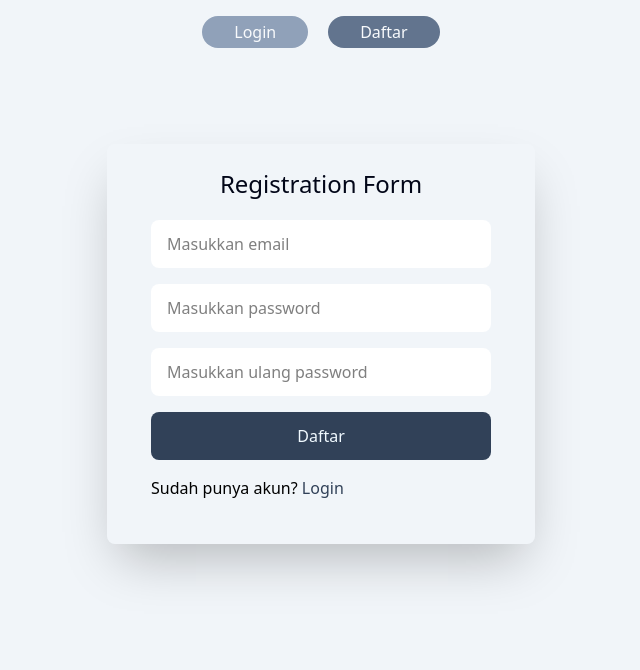
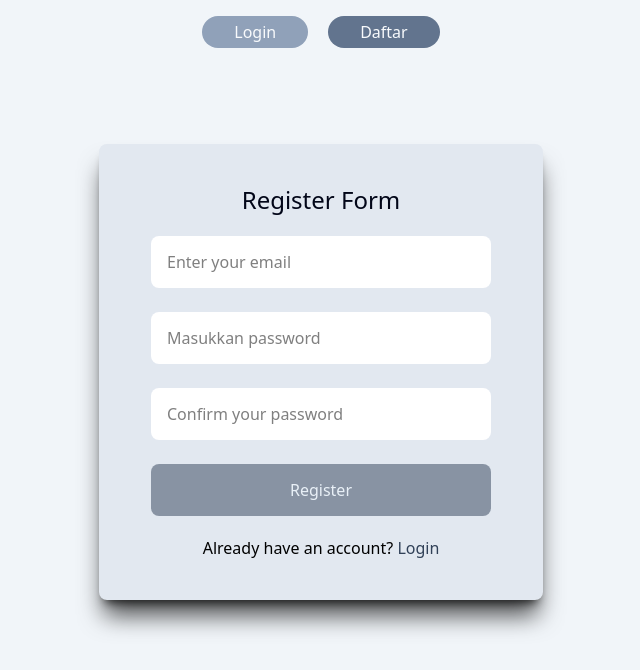
Before and after one commit to Ikwancfx7/miniproject2_react, a React (Vite) app: page /daftar in a window 1280 px wide. Shown: the top 670 px of the page, without its empty margins (319-959 px from the left). Built offline with nearby package versions, Linux system fonts and the light colour scheme.

Commit message:
menambahkan animasi loading di button

```diff
--- a/components/LoginForm.jsx
+++ b/components/LoginForm.jsx
@@ -45,7 +45,6 @@ function LoginForm () {
                     console.error("Error detail:", error);
                     setMessage(error.response.data.error || "Login failed");
                 }, 2000);
-                setMessage('');
             } else {
                 setTimeout(() => {
                     setLoading(false);
@@ -62,41 +61,62 @@ function LoginForm () {
     return (
         <>
             <div className='flex justify-center'>
-                <div className='flex flex-col justify-center items-center rounded-lg shadow-xl/70 mt-20'>
+                <div className='flex flex-col bg-slate-200 justify-center px-8 py-10 items-center rounded-lg shadow-xl/70 mt-10 md:mt-20'>
+                    <div className='flex flex-col items-center'>
                         <img
                             src={IconPerson}
                             className='h-14 md:h-18 aspect-square'/>
                         <p className='text-xl md:text-2xl text-slate-950'>Login Member</p>
-                    <form onSubmit={handleLogin} action="" className='flex flex-col gap-3 md:gap-4 p-5 text-sm lg:text-lg'>
-                        <div className='flex flex-row h-10 md:h-12'>
+                    </div>
+                    <form onSubmit={handleLogin} action="" className='flex flex-col gap-7 lg:gap-6 px-5 text-sm lg:text-lg mt-5'>
+                        <div className='flex flex-row h-12 md:h-13'>
                             <input
                                 type="text"
                                 placeholder="email"
                                 value={email}
                                 onChange={(e) => setEmail(e.target.value)}
-                                className='rounded-lg px-4 bg-white w-85'/>
+                                className='rounded-lg px-4 bg-white w-full'/>
                         </div>
-                        <div className='flex flex-row h-10 md:h-12'>
+                        <div className='flex flex-row h-12 md:h-13'>
                             <input
                                 type="password"
                                 placeholder="password"
                                 value={password}
                                 onChange={(e) => setPassword(e.target.value)}
-                                className='rounded-lg px-4 bg-white w-85'/>
+                                className='rounded-lg px-4 bg-white w-full'/>
                         </div>
 
-                        <div className='flex flex-row h-10 md:h-12'>
+                        <div className='flex flex-row h-12 md:h-13'>
                             <button
                                 type="submit"
-                                disabled={loading}
-                                aria-disabled={!valid}
-                                className={`rounded-lg bg-slate-700 w-85 text-sky-50 ${valid ? 'hover:bg-slate-800 hover:cursor-pointer':'pointer-events-none opacity-50'}`}
+                                disabled={loading || !valid}
+                                className={`rounded-lg bg-slate-700 w-75 md:w-85 text-sky-50 ${valid ? 'hover:bg-slate-800 hover:cursor-pointer':'pointer-events-none opacity-50'}`}
                             >
                                 {loading ? (
                                     <div className='flex flex-row justify-center items-center'>
                                         <div>
                                             <svg className="mr-3 size-5 animate-spin" viewBox="0 0 24 24">
-                                                <circle className="opacity-25" cx="12" cy="12" r="10" stroke="currentColor" strokeWidth="4"></circle>
+                                                <circle
+                                                    className="opacity-25"
+                                                    fill="none"
+                                                    cx="12"
+                                                    cy="12"
+                                                    r="10"
+                                                    stroke="currentColor"
+                                                    strokeWidth="4"
+                                                    strokeLinecap="round"
+                                                >
+                                                </circle>
+                                                <circle
+                                                    className="opacity-80"
+                                                    fill="none" cx="12" cy="12" r="10"
+                                                    stroke="currentColor"
+                                                    strokeWidth="4"
+                                                    strokeLinecap="round"
+                                                    strokeDasharray="60"
+                                                    strokeDashoffset="30"
+                                                >
+                                                </circle>
                                             </svg>
                                         </div>
                                         <div>Login</div>
@@ -106,15 +126,19 @@ function LoginForm () {
                                 )}
                             </button>
                         </div>
-                        {message && (<p className={`text-center text-lg mt-2 ${message === 'Login success' ? 'text-green-600' : 'text-red-600'}`}>{message}</p>)}
-                        <div>
-                            <p>
+                    </form>
+                    {message && (
+                        <div className='mt-5'>
+                            <p className={`text-center lg:text-lg ${message === 'Login success' ? 'text-green-600' : 'text-red-600'}`}>{message}</p>
+                        </div>
+                    )}
+                    <div className='flex justify-start mt-5'>
+                        <p className='text-sm lg:text-lg'>
                             Belum punya akun? <span><Link
                                 to={'/daftar'}
                                 className={`text-slate-700 hover:text-slate-900`} href="#">Daftar</Link></span>
                         </p>
                     </div>
-                    </form>
                 </div>
             </div>
         </>
--- a/components/RegisterForm.jsx
+++ b/components/RegisterForm.jsx
@@ -1,5 +1,5 @@
 import { Link, useNavigate } from "react-router-dom";
-import { useState } from "react";
+import { useEffect, useState } from "react";
 import axios from "axios";
 
 function RegisterForm () {
@@ -7,20 +7,31 @@ function RegisterForm () {
     const [password, setPassword] = useState('');
     const [rePassword, setRePassword] = useState('');
     const [message, setMessage] = useState('');
+    const [loading, setLoading] = useState(false);
+    const [valid,setValid] = useState(false);
     const Navigate = useNavigate();
+
+    const buttonValid = () => {
+        const isValid = email.trim() !== '' && password.trim() !== '' && rePassword.trim() !== '';
+        setValid(isValid);
+    }
 
     const handleSubmit = async (e) => {
         e.preventDefault();
 
+        setLoading(true);
+
         if (password !== rePassword) {
-            setMessage('Password does not match');
+            setTimeout(() => {
+                setLoading(false);
+                setMessage('Password does not match');
+            }, 2000)
             return;
         }
 
         try{
             console.log("Email:", email);
             console.log("Password:", password);
-
             const response = await axios.post('https://reqres.in/api/register', {
                 email: email,
                 password: password
@@ -34,69 +45,116 @@ function RegisterForm () {
             setEmail('');
             setPassword('');
             setRePassword('');
+            setMessage('Success');
             if(response.status === 200){
-                setMessage('Success');
                 setTimeout(() => {
+                    setLoading(false);
                     Navigate('/login');
-                }, 1000);
+                }, 2000);
             }
         } catch (error) {
             if(error.response){
-                console.error("Error detail:", error);
-                setMessage(error.response.data.error || "Registration failed");
+                setTimeout(() => {
+                    setLoading(false);
+                    console.error("Error detail:", error);
+                    setMessage(error.response.data.error || "Registration failed");
+                }, 2000)
             } else {
-                setMessage('Terjadi kesalahan jaringan');
+                setTimeout(() => {
+                    setLoading(false);
+                    setMessage('Something went wrong');
+                }, 2000)
             }
         }
     }
 
+    useEffect(() => {
+        buttonValid();
+    }, [email, password, rePassword]);
+
     return (
         <>
             <div className="flex justify-center">
-                <div className='flex flex-col justify-center items-center p-6 rounded-lg shadow-2xl mt-20'>
-                    <p className='text-2xl text-slate-950'>Registration Form</p>
-                    <form onSubmit={handleSubmit} action="" className='flex flex-col gap-3 md:gap-4 p-5'>
-                        <div className='flex flex-row h-10 md:h-12'>
+                <div className='flex flex-col justify-center items-center px-8 py-10 bg-slate-200 rounded-lg shadow-xl/70 mt-10 md:mt-20'>
+                    <p className='text-2xl text-slate-950'>Register Form</p>
+                    <form onSubmit={handleSubmit} action="" className='flex flex-col gap-7 lg:gap-6 md:gap-4 px-5 mt-5'>
+                        <div className='flex flex-row h-12 md:h-13'>
                             <input
                                 type="text"
-                                placeholder="Masukkan email"
+                                placeholder="Enter your email"
                                 value={email}
                                 onChange={(e) => setEmail(e.target.value)}
-                                className='rounded-lg px-4 bg-white w-85'/>
+                                className='rounded-lg px-4 bg-white w-full'/>
                         </div>
-                        <div className='flex flex-row h-10 md:h-12'>
+                        <div className='flex flex-row h-12 md:h-13'>
                             <input
                                 type="password"
                                 placeholder="Masukkan password"
                                 value={password}
                                 onChange={(e) => setPassword(e.target.value)}
-                                className='rounded-lg px-4 bg-white w-85'/>
+                                className='rounded-lg px-4 bg-white w-full'/>
                         </div>
-                        <div className='flex flex-row h-10 md:h-12'>
+                        <div className='flex flex-row h-12 md:h-13'>
                             <input
                                 type="password"
-                                placeholder="Masukkan ulang password"
+                                placeholder="Confirm your password"
                                 value={rePassword}
                                 onChange={(e) => setRePassword(e.target.value)}
-                                className='rounded-lg px-4 bg-white w-85'/>
+                                className='rounded-lg px-4 bg-white w-full'/>
                         </div>
-                        <div className='flex flex-row h-10 md:h-12'>
+                        <div className='flex flex-row h-12 md:h-13'>
                             <button
                                 type="submit"
-                                placeholder="password"
-                                className='rounded-lg bg-slate-700 w-85 hover:bg-slate-800 hover:cursor-pointer text-sky-50'
-                            >Daftar</button>
+                                disabled={loading || !valid}
+                                className={`rounded-lg bg-slate-700 w-75 lg:w-85 text-sky-50 ${valid ? 'hover:bg-slate-800 hover:cursor-pointer':'pointer-events-none opacity-50'}`}
+                            >
+                                {loading ? (
+                                    <div className='flex flex-row justify-center items-center'>
+                                        <div>
+                                            <svg className="mr-3 size-5 animate-spin" viewBox="0 0 24 24">
+                                                <circle
+                                                    className="opacity-25"
+                                                    fill="none"
+                                                    cx="12"
+                                                    cy="12"
+                                                    r="10"
+                                                    stroke="currentColor"
+                                                    strokeWidth="4"
+                                                    strokeLinecap="round"
+                                                >
+                                                </circle>
+                                                <circle
+                                                    className="opacity-80"
+                                                    fill="none" cx="12" cy="12" r="10"
+                                                    stroke="currentColor"
+                                                    strokeWidth="4"
+                                                    strokeLinecap="round"
+                                                    strokeDasharray="60"
+                                                    strokeDashoffset="30"
+                                                >
+                                                </circle>
+                                            </svg>
+                                        </div>
+                                        <div>Register</div>
+                                    </div>
+                                ):(
+                                    <div>Register</div>
+                                )}
+                            </button>
                         </div>
+                    </form>
                         {message && (
-                            <p className={`text-center text-sm mt-2 ${message === 'Success' ? 'text-green-600' : 'text-red-600'}`}>{message}</p>)}
-                        <div>
+                            <div className="mt-5">
+                                <p className={`text-center text-sm md:text-lg ${message === 'Success' ? 'text-green-600' : 'text-red-600'}`}>{message}</p>
+                            </div>
+                        )}
+                        <div className="mt-5">
                             <p>
-                                Sudah punya akun? <span><Link
+                                Already have an account? <span><Link
                                     to={'/login'}
                                     className='text-slate-700 hover:text-slate-900' href="#">Login</Link></span>
                             </p>
                         </div>
-                    </form>
                 </div>
             </div>
         </>
```
Lines whose indentation alone changed are shown as unchanged.
